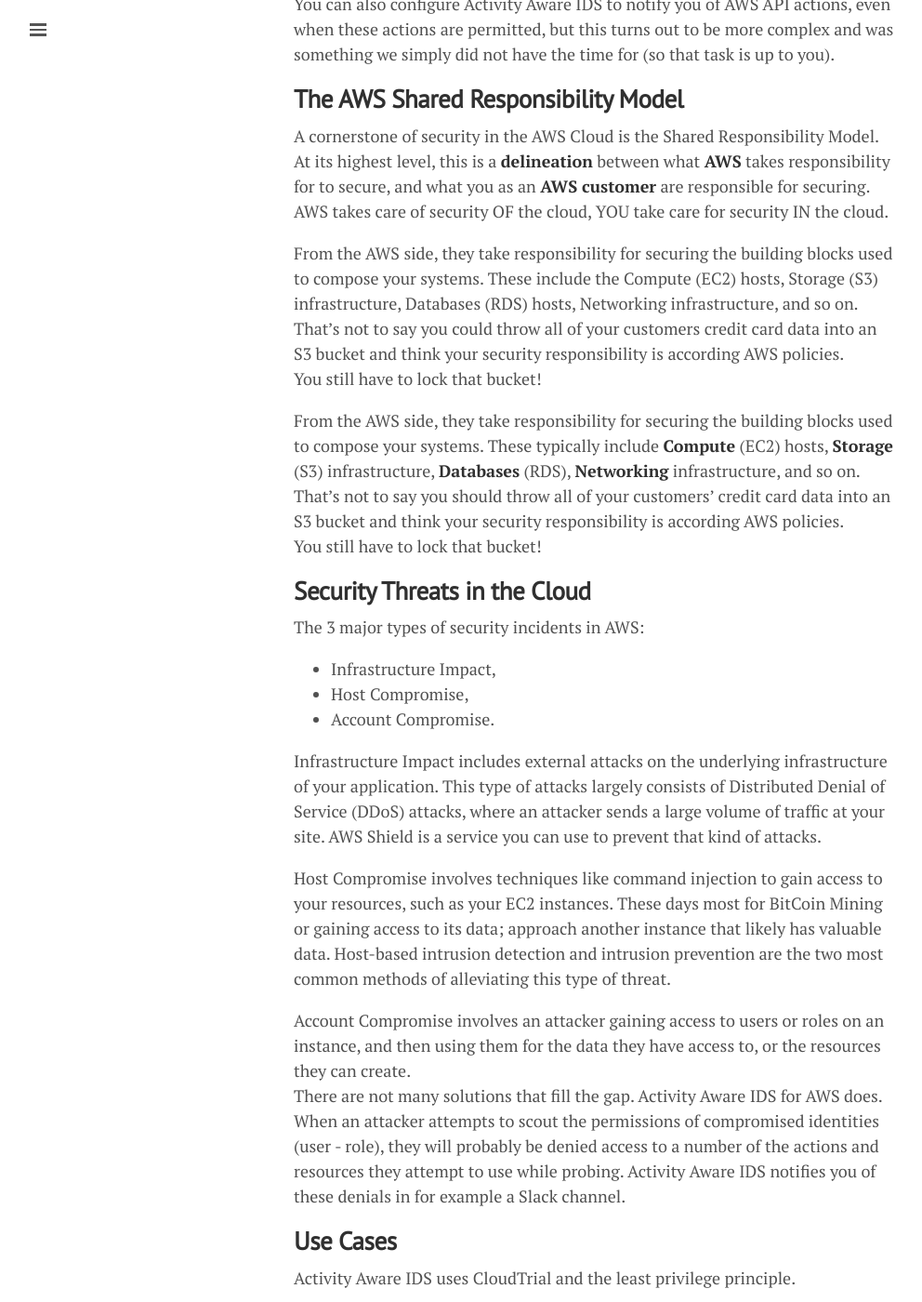
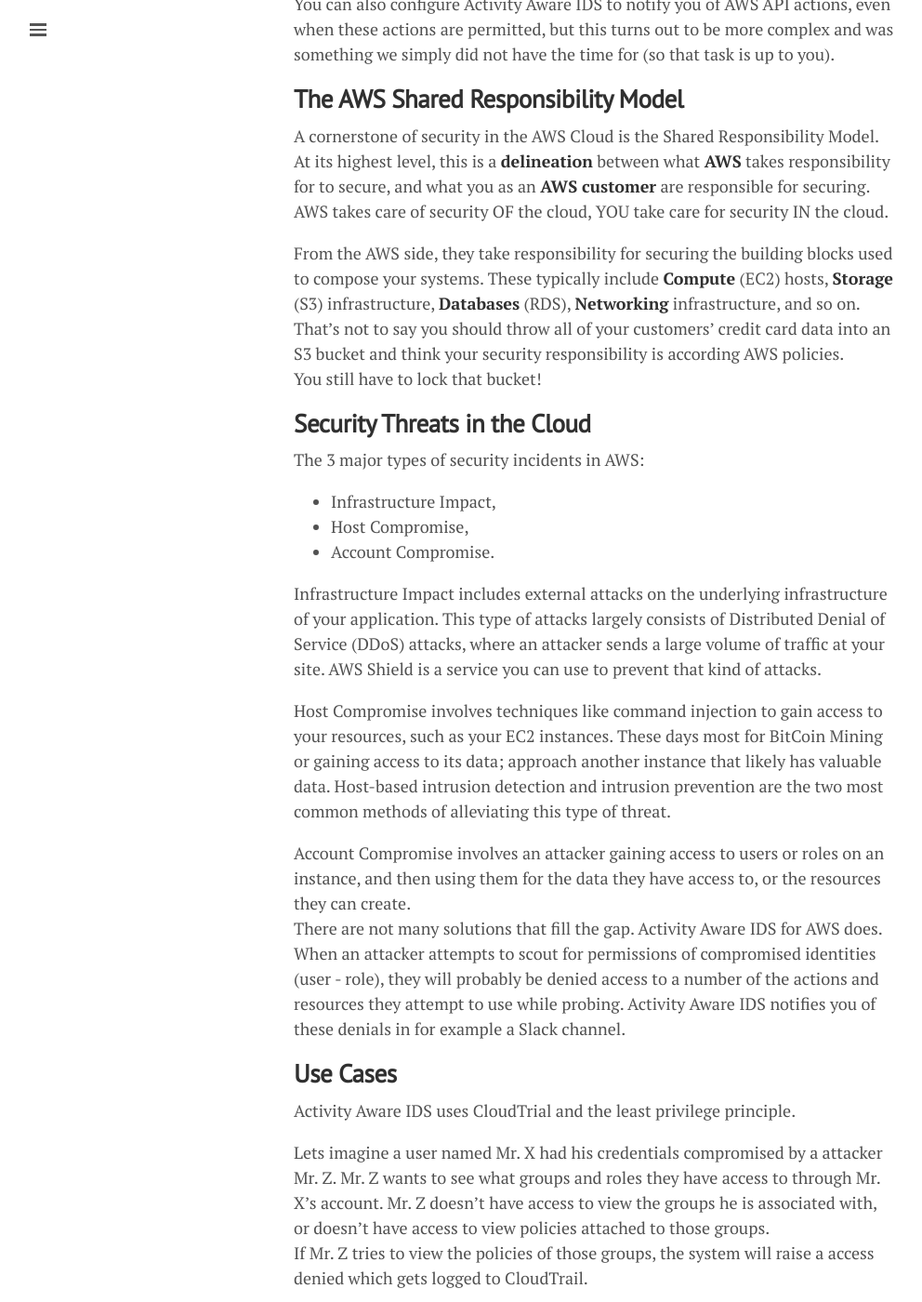
Before and after one commit to lgeurts/lgeurts.github.io, a Jekyll site: the page built from _posts/2021-11-02-activity-aware-ids-for-aws.md, in a window 1280 px wide and 1400 px high, scrolled down 693 px. Shown: the whole window at 93% size, without its empty margins (0-992 px from the left). Built offline with Jekyll 4.4.1, drawn with Linux system fonts in a browser that asks for light colours; nearby versions of some CDN libraries; comment, search, counter and statistics services are not loaded; some of the changed text lies outside the part shown.

Commit message:
Update 2021-11-02-activity-aware-ids-for-aws.md

```diff
--- a/_posts/2021-11-02-activity-aware-ids-for-aws.md
+++ b/_posts/2021-11-02-activity-aware-ids-for-aws.md
@@ -20,9 +20,6 @@
 A cornerstone of security in the AWS Cloud is the Shared Responsibility Model. At its highest level, this is a **delineation** between what **AWS** takes responsibility for to secure, and what you as an **AWS customer** are responsible for securing.
 <br>AWS takes care of security OF the cloud, YOU take care for security IN the cloud.
 
-From the AWS side, they take responsibility for securing the building blocks used to compose your systems. These include the Compute (EC2) hosts, Storage (S3) infrastructure, Databases (RDS) hosts, Networking infrastructure, and so on. That’s not to say you could throw all of your customers credit card data into an S3 bucket and think your security responsibility is according AWS policies.
-<br>You still have to lock that bucket!
-
 From the AWS side, they take responsibility for securing the building blocks used to compose your systems. These typically include **Compute** (EC2) hosts, **Storage** (S3) infrastructure, **Databases** (RDS), **Networking** infrastructure, and so on. That’s not to say you should throw all of your customers' credit card data into an S3 bucket and think your security responsibility is according AWS policies.
 <br>You still have to lock that bucket!
 
@@ -39,7 +36,7 @@
 
 Account Compromise involves an attacker gaining access to users or roles on an instance, and then using them for the data they have access to, or the resources they can create.
 <br>There are not many solutions that fill the gap. Activity Aware IDS for AWS does.
-When an attacker attempts to scout the permissions of compromised identities (user - role), they will probably be denied access to a number of the actions and resources they attempt to use while probing. Activity Aware IDS notifies you of these denials in for example a Slack channel.
+When an attacker attempts to scout for permissions of compromised identities (user - role), they will probably be denied access to a number of the actions and resources they attempt to use while probing. Activity Aware IDS notifies you of these denials in for example a Slack channel.
 
 ## **Use Cases**
 
```
